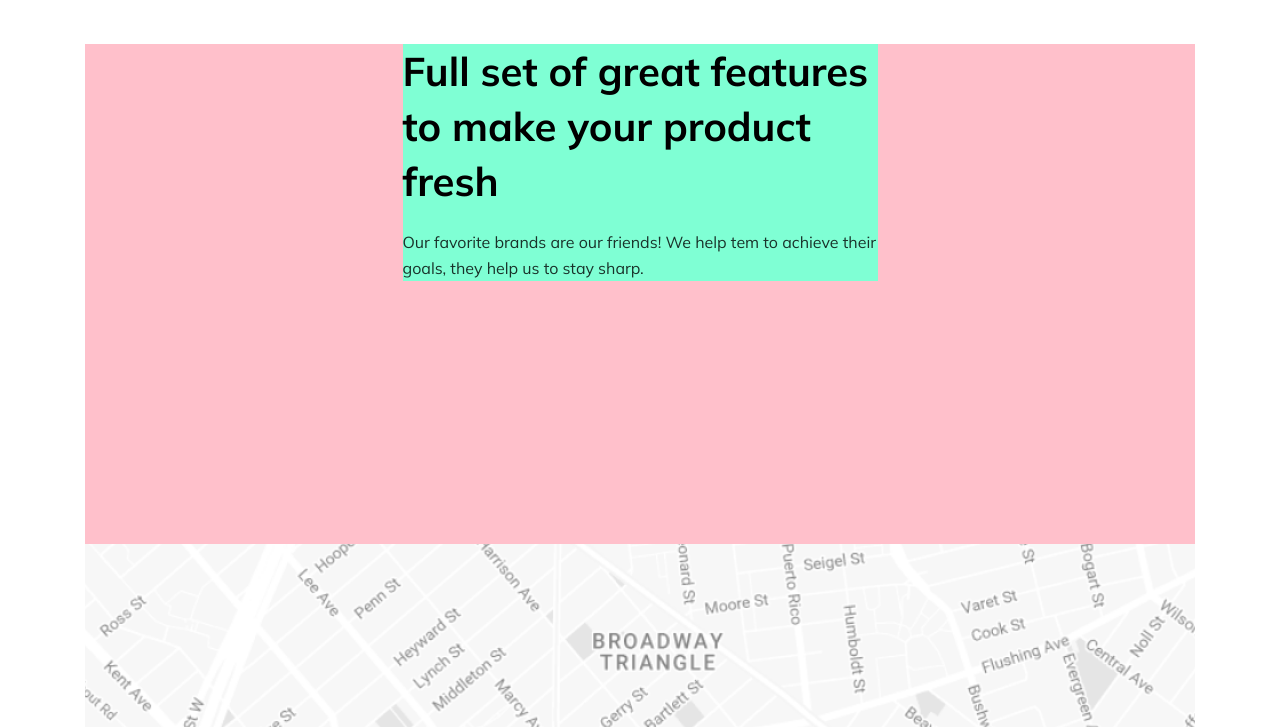
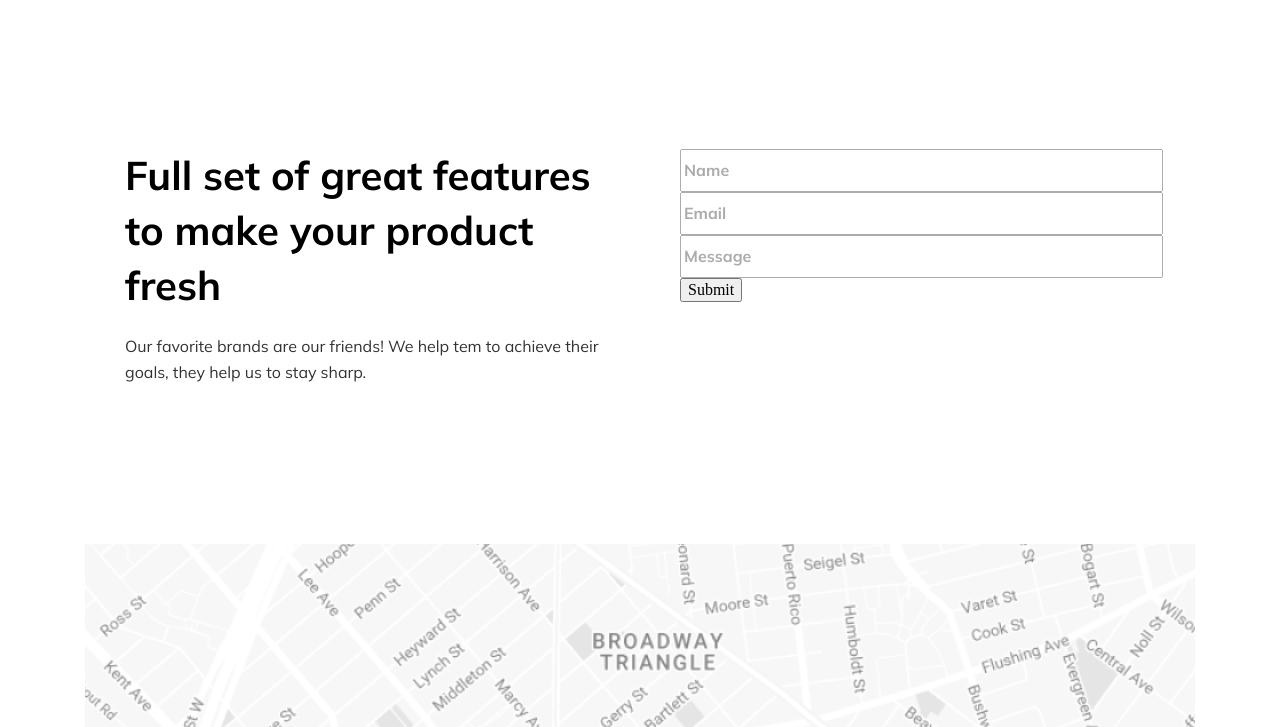
Before and after one commit to amelielidaeng/genesis-assignment, a plain HTML site: page pages/contact.html in a window 1280 px wide. Shown: the part 73-800 px from the top of the page. Drawn offline with Linux system fonts and the light colour scheme.

Commit message:
form added

```diff
--- a/pages/contact.html
+++ b/pages/contact.html
@@ -27,7 +27,13 @@
                         their goals, they help us to stay sharp.
                     </p>
                 </div>
-                <!--FORM GOES HERE-->
+                <div class="contact__form">
+                    <form class="form" action=""></form>
+                    <input type="name" name="name" id="name" class="input" placeholder="Name">
+                    <input type="email" name="email" id="email" class="input" placeholder="Email">
+                    <input type="textarea" name="textarea" id="textarea" class="input" placeholder="Message">
+                    <button>Submit</button>
+                </div>
             </section>
             <div>
                 <img src="../images/contact-map.png" alt="map with location of office">
--- a/styles/_contact.scss
+++ b/styles/_contact.scss
@@ -2,18 +2,18 @@
     max-width: 1110px;
     width: 100%;
     height: 1200px;
-    background-color: pink;
 }
 
 .contact {
     max-width: 1110px;
     width: 100%;
     height: 500px;
+    display: flex;
 
     &__card {
         max-width: 475px;
         width: 100%;
-        background-color: aquamarine;
+        height: 291px;
     }
 
     &__headline {
@@ -35,3 +35,29 @@
         margin-top: 20px;
     }
 }
+
+.contact__form {
+    max-width: 475px;
+    width: 100%;
+    height: 290px;
+}
+
+.form {
+    box-sizing: border-box;
+    display: flex;
+    flex-direction: column;
+    align-items: flex-start;
+}
+
+.input {
+    width: 475px;
+    height: 37px;
+    font-family: Mulish;
+    font-style: normal;
+    font-weight: bold;
+    font-size: 16px;
+    line-height: 20px;
+    color: #111111;
+    mix-blend-mode: normal;
+    opacity: 0.6;
+}
```
Also changed, not shown: styles/index.css.
